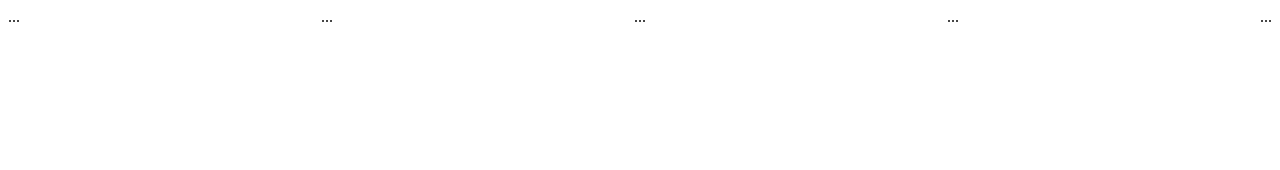
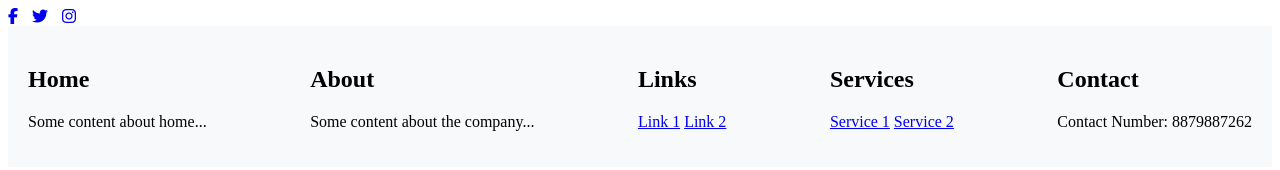
Before and after one commit to acciojob/footer-SangmalaSuryavanshi, a website: page main.html in a window 1280 px wide. Drawn offline with Linux system fonts and the light colour scheme.

Commit message:
created a submission

```diff
--- a/main.html
+++ b/main.html
@@ -4,15 +4,44 @@
   <meta charset="UTF-8">
   <meta name="viewport" content="width=device-width, initial-scale=1.0">
   <title>Footer Example</title>
+
+    <!-- Add this line to your HTML file -->
+    <script src="https://kit.fontawesome.com/a076d05399.js"></script>
+
   <link rel="stylesheet" href="styles.css">
 </head>
 <body>
+	<div id="social-media">
+    <a href="#" class="media-icons"><i class="fab fa-facebook-f"></i></a>
+    <a href="#" class="media-icons"><i class="fab fa-twitter"></i></a>
+    <a href="#" class="media-icons"><i class="fab fa-instagram"></i></a>
+    <!-- Add more icons as needed -->
+</div>
   <footer>
-    <div id="home">...</div>
-    <div id="about">...</div>
-    <div id="links">...</div>
-    <div id="services">...</div>
-    <div id="contact">...</div>
+    <div id="home">
+        <h2>Home</h2>
+        <p>Some content about home...</p>
+    </div>
+    <div id="about">
+        <h2>About</h2>
+        <p>Some content about the company...</p>
+    </div>
+    <div id="links">
+        <h2>Links</h2>
+        <a href="#">Link 1</a>
+        <a href="#">Link 2</a>
+        <!-- Add more links as needed -->
+    </div>
+    <div id="services">
+        <h2>Services</h2>
+        <a href="#">Service 1</a>
+        <a href="#">Service 2</a>
+        <!-- Add more services as needed -->
+    </div>
+    <div id="contact">
+        <h2>Contact</h2>
+        <p>Contact Number: 8879887262</p>
+    </div>
 </footer>
 </body>
 </html>
--- a/styles.css
+++ b/styles.css
@@ -1,10 +1,20 @@
-/* Basic reset and font settings */
 footer {
     display: flex;
     justify-content: space-between;
+    padding: 10px;
+    background-color: #f8f9fa;
+}
+
+footer div {
+    margin: 10px;
+}
+
+.media-icons {
+    margin-right: 10px;
 }
 @media (max-width: 600px) {
     footer {
         flex-direction: column;
+        align-items: center;
     }
 }
```
